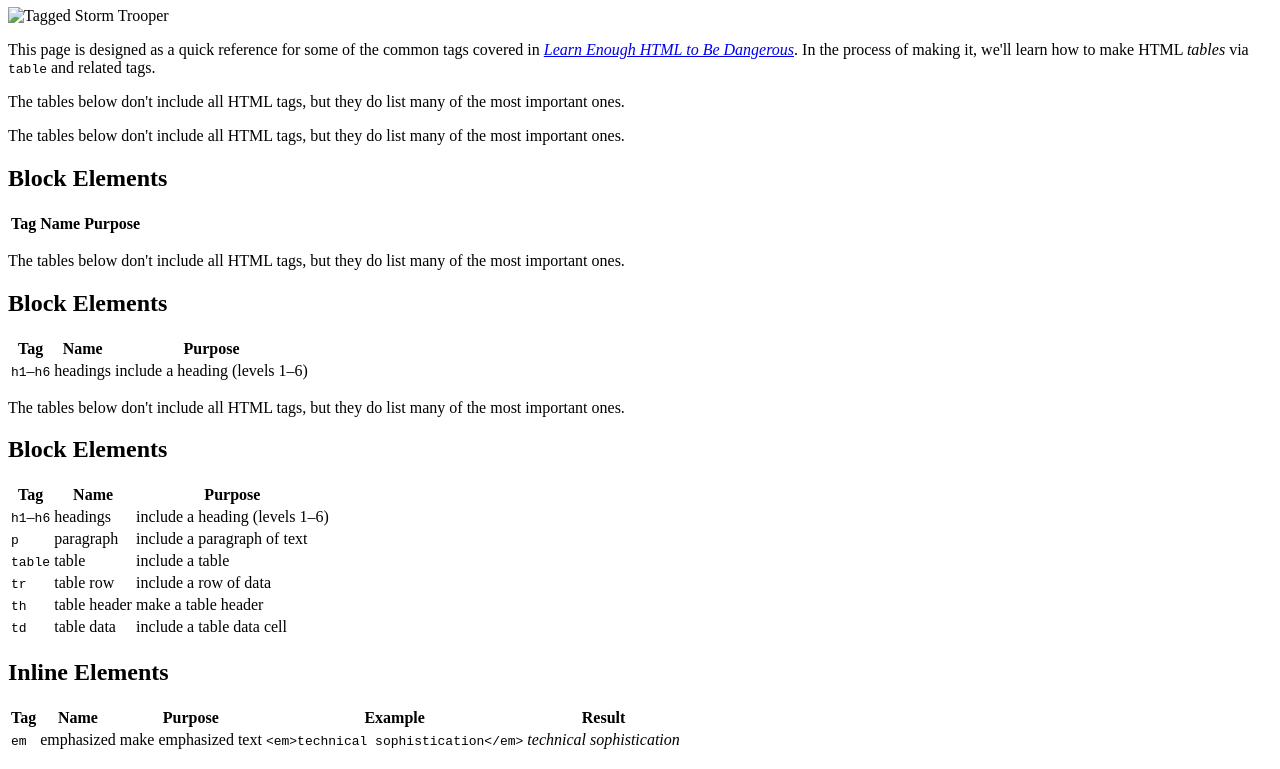
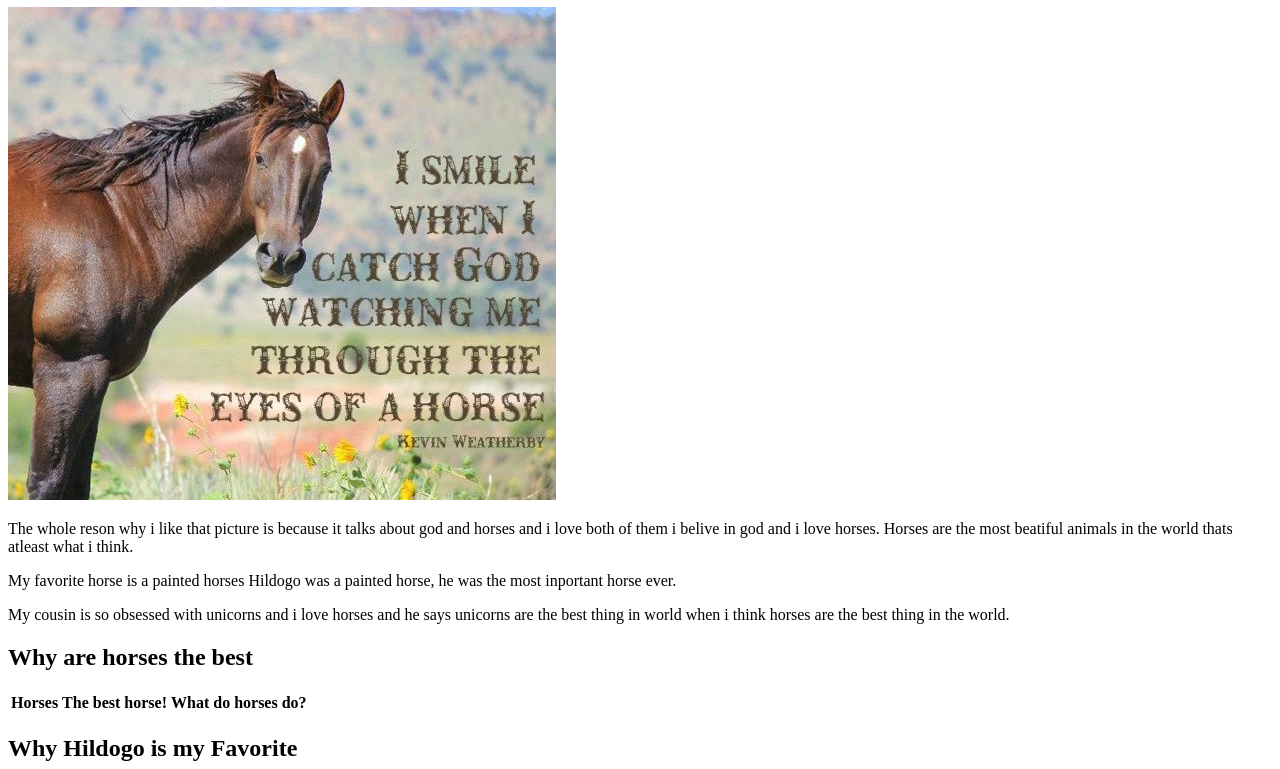
Before and after one commit to ShippLexi/Sample_website, a plain HTML site: page tags.html in a window 1280 px wide. Shown: the part 73-842 px from the top of the page. Drawn offline with Linux system fonts and the light colour scheme.

Commit message:
add image and text

```diff
--- a/tags.html
+++ b/tags.html
@@ -2,47 +2,52 @@
 <html lang="en">
 
 <head>
-  <title>HTML Tags</title>
+  <title>Horse pictures</title>
   <meta charset="utf-8">
 </head>
 
 <body>
 
-  <h1>Important HTML tags</h1>
+  <h1>Why I like Horses</h1>
 
-  <img src="images/storm_trooper_tagged.jpg" alt="Tagged Storm Trooper">
+  <img src="images/god horse sayings.jpg" alt="God horse Sayings">
 
   <p>
-    This page is designed as a quick reference for some of the common tags covered in <a href="http://learnenough.com/html-tutorial"><em>Learn
-      Enough HTML to Be Dangerous</em></a>. In the process of making it, we'll learn how to make HTML <em>tables</em> via <code>table</code> and related tags.
+    The whole reson why i like that picture is because it talks about god and horses and i
+    love both of them i belive in god and i love horses. Horses are the most beatiful animals in
+    the world thats atleast what i think.
+    </picture>
   </p>
 
   <p>
-    The tables below don't include all HTML tags, but they do list many of the most important ones.
+    My favorite horse is a painted horses Hildogo was a painted horse, he was the most inportant
+    horse ever.
   </p>
 
 
 
   <p>
-    The tables below don't include all HTML tags, but they do list many of the most important ones.
+    My cousin is so obsessed with unicorns and i love horses and he says unicorns are the best thing in
+    world when i think horses are the best thing in the world.
+
   </p>
 
-  <h2>Block Elements</h2>
+  <h2>Why are horses the best</h2>
 
   <table>
     <tr>
-      <th>Tag</th>
-      <th>Name</th>
-      <th>Purpose</th>
+      <th>Horses</th>
+      <th>The best horse!</th>
+      <th>What do horses do?</th>
     </tr>
   </table>
 
 
   <p>
-    The tables below don't include all HTML tags, but they do list many of the most important ones.
+
   </p>
 
-  <h2>Block Elements</h2>
+  <h2>Why Hildogo is my Favorite</h2>
 
   <table>
     <tr>
@@ -51,16 +56,19 @@
       <th>Purpose</th>
     </tr>
     <tr>
-      <td><code>h1</code>&ndash;<code>h6</code></td>
-      <td>headings</td>
-      <td>include a heading (levels 1&ndash;6)</td>
+      <td><code>Kohls</code>&ndash;<code>Ranch</code></td>
+      <td>Hildogos story with me!</td>
+      <td>My horse History</td>
     </tr>
   </table>
 
 
 
   <p>
-    The tables below don't include all HTML tags, but they do list many of the most important ones.
+    I wasnt born or raised by horses but i did meet the best horse in the world his name was hildogo,
+    he was the most beautiful horse i ever meet i mean well i did go horse back riding when i was 4
+    but that was a long time ago,and then i went horse back riding wheni was 8 or 9 but that is when
+    i meet hildogo,he was a painted horse.
   </p>
 
   <h2>Block Elements</h2>
```
Also changed, not shown: images/god horse sayings.jpg (added).
